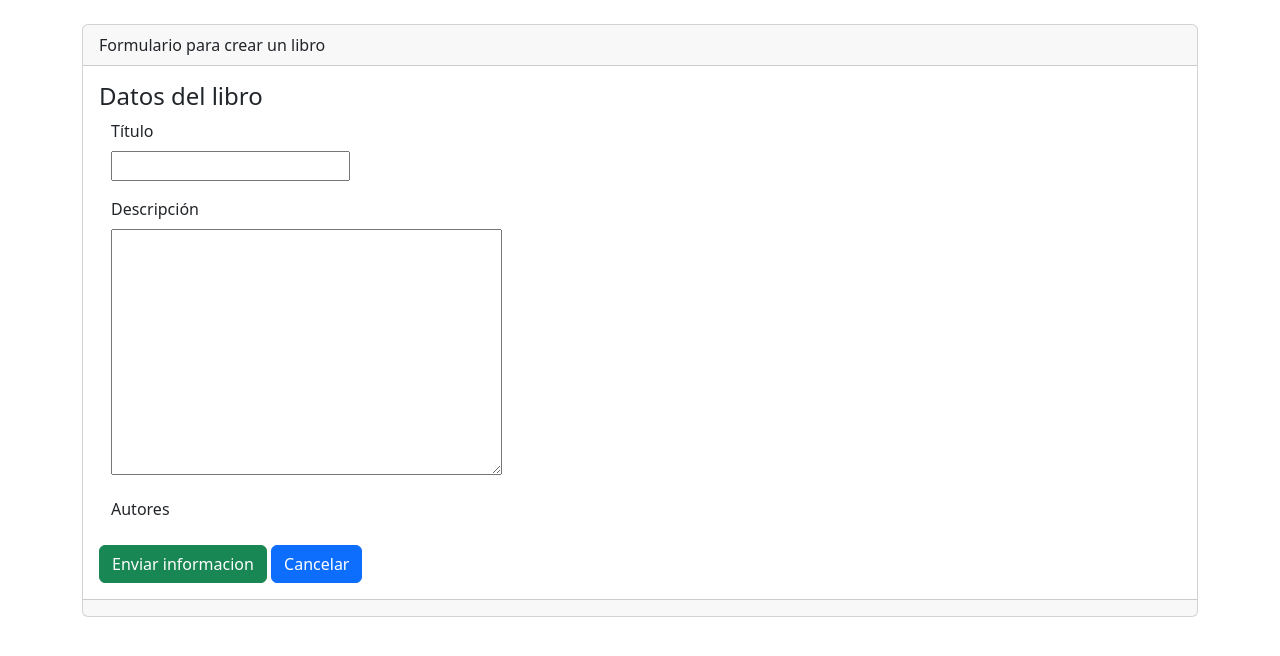
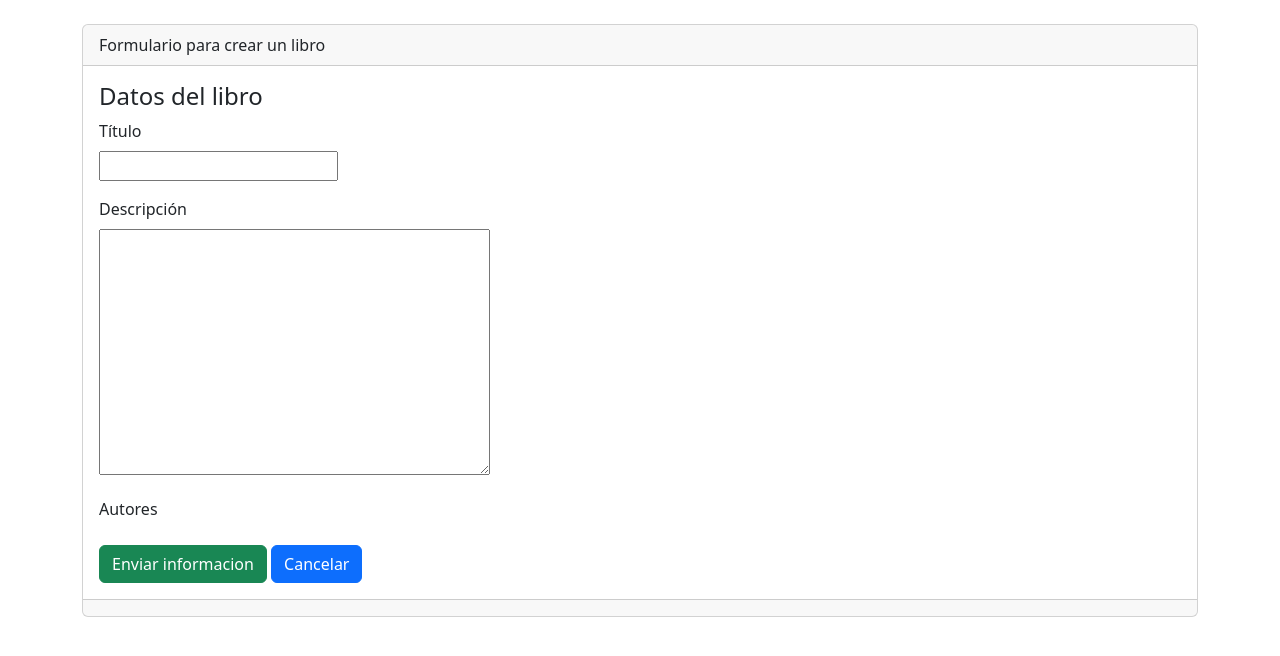
Before and after one commit to IsaelColao/web-libros, a Django app: page /libros/crear in a window 1280 px wide. Shown: the part 112-768 px from the top of the page. Run offline with Django 5.2, Linux system fonts and the light colour scheme; data that the repository does not hold is empty.

Commit message:
Ajustes de css

```diff
--- a/libreria/templates/autores/form.html
+++ b/libreria/templates/autores/form.html
@@ -20,7 +20,7 @@
     <div class="col-12 help-text"> {{campo.errors}} </div>
     {% endfor %}
 
-    <input name="" id="" class="btn btn-succes" type="submit" value="Enviar informacion">
+    <input name="" id="" class="btn btn-success" type="submit" value="Enviar informacion">
     <a
     name=""
     id=""
--- a/libreria/templates/libros/form.html
+++ b/libreria/templates/libros/form.html
@@ -1,10 +1,10 @@
 <form enctype="multipart/form-data" method="post">
     {% csrf_token %}
 
-    <div class="container mx-auto w-screen">
+    <div class="mx-auto">
         {% for campo in formulario %}
 
-        <div class="mb-3">
+        <div class="mb-3 mx-auto mr-8">
             <label for="" class="form-label">{{ campo.label }}</label>
             <div class="mb-3 ">
                 {{ campo }}
```
Also changed, not shown: libreria/templates/paginas/inicio.html (+7 -2 lines).
